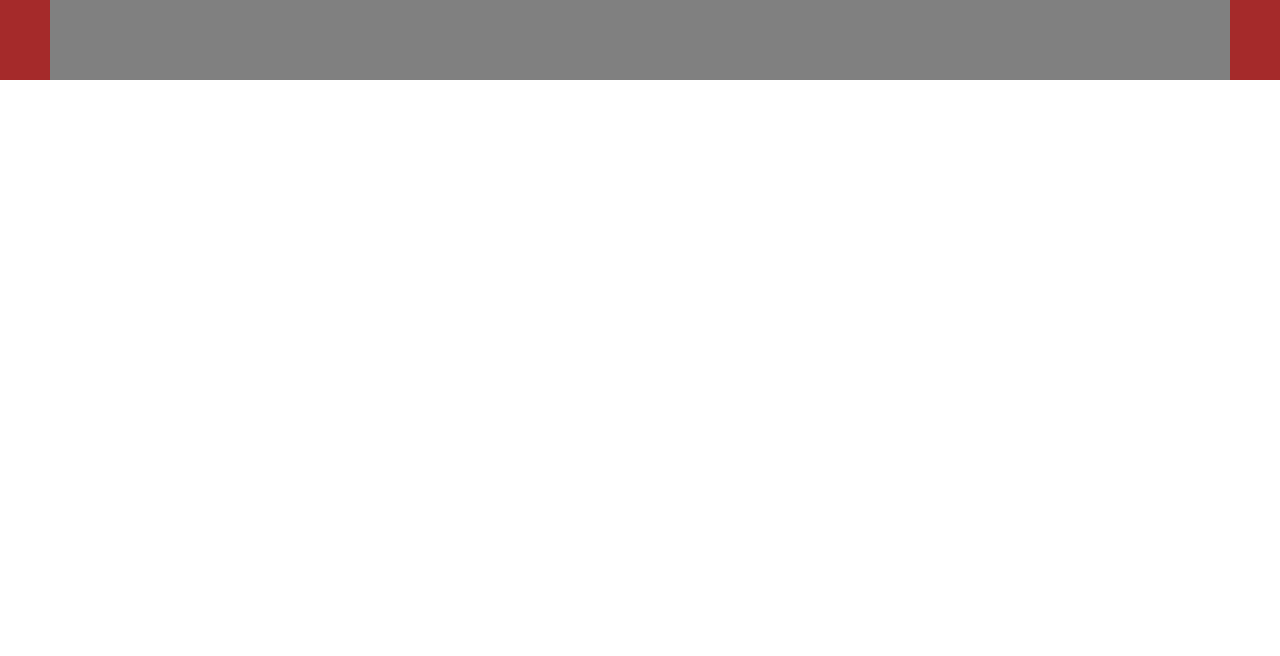
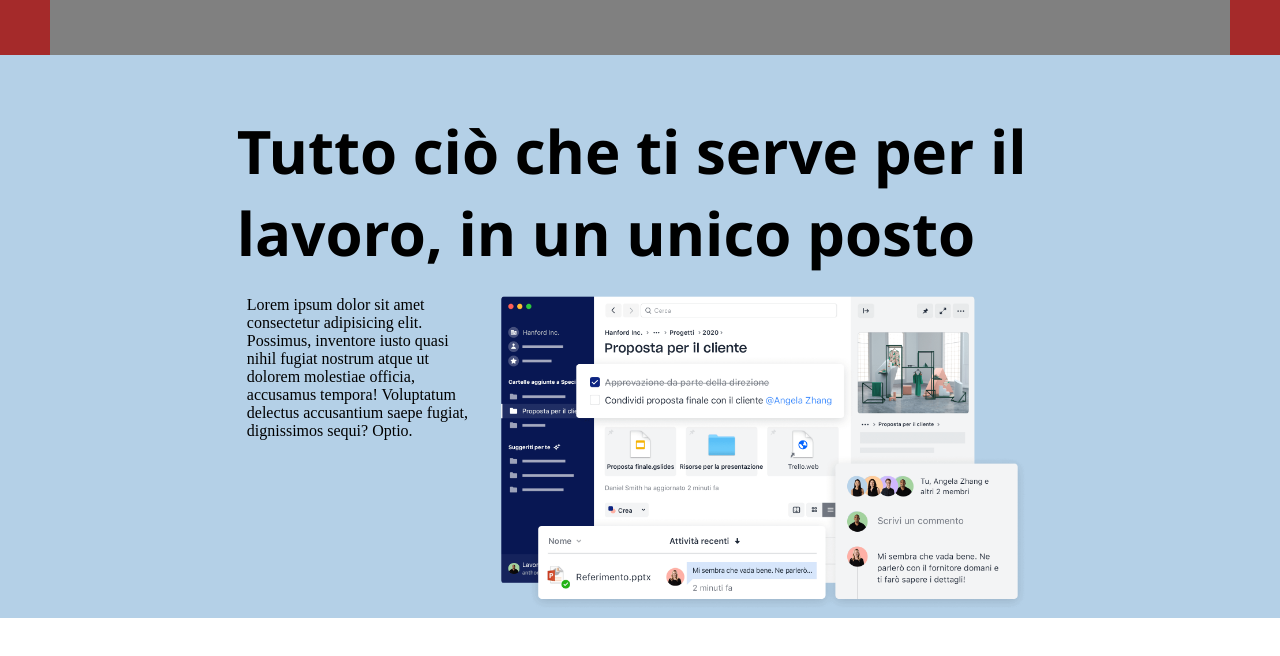
Before and after one commit to MicheleIanni86/htmlcss-dropbox, a plain HTML site: page index.html in a window 1280 px wide. Drawn offline with Linux system fonts and the light colour scheme.

Commit message:
feat: Add Structure Jumbo

```diff
--- a/css/style.css
+++ b/css/style.css
@@ -10,7 +10,7 @@
 
 .header {
     width: 100%;
-    height: 80px;
+    height: 55px;
     background-color: gray;
 }
 
@@ -32,3 +32,49 @@
     width: 50px;
     background-color: brown;
 }
+
+
+
+/* SECOND HEADER */
+
+.jumbo {
+    display: flex;
+    justify-content: center;
+    background-color: #b4d0e7;
+    width: 100%;
+}
+
+.container-jumbo {
+    display: flex;
+    flex-wrap: wrap;
+    justify-content: center;
+    width: 63%;
+
+}
+
+.container-jumbo h1 {
+    width: auto;
+    padding: 55px 0px;
+    font-size: 60px;
+    font-family:'Segoe UI', Tahoma, Geneva, Verdana, sans-serif;
+    font-weight: bolder;
+    padding-bottom: 12px;
+}
+
+.section-jumbo {
+    display: flex;
+    width: 100%;
+}
+
+.jumbo-left {
+    padding: 10px;
+    width: 30%;
+}
+
+
+.section-jumbo img {
+    padding: 10px;
+    width: 70%;
+    padding-left: 0px;
+
+}
--- a/index.html
+++ b/index.html
@@ -21,6 +21,18 @@
         </div>
     </header>
 
+    <section class="jumbo">
+        <div class="container-jumbo">
+
+            <h1>Tutto ciò che ti serve per il lavoro, in un unico posto</h1>
+
+                <div class="section-jumbo">
+                    <div class="jumbo-left">Lorem ipsum dolor sit amet consectetur adipisicing elit. Possimus, inventore iusto quasi nihil fugiat nostrum atque ut dolorem molestiae officia, accusamus tempora! Voluptatum delectus accusantium saepe fugiat, dignissimos sequi? Optio.</div>
+                        <img src="./img/jumbo.png" alt="">
+                </div>
+        </div>
+    </section>
+
 </body>
 
 </html>
```
